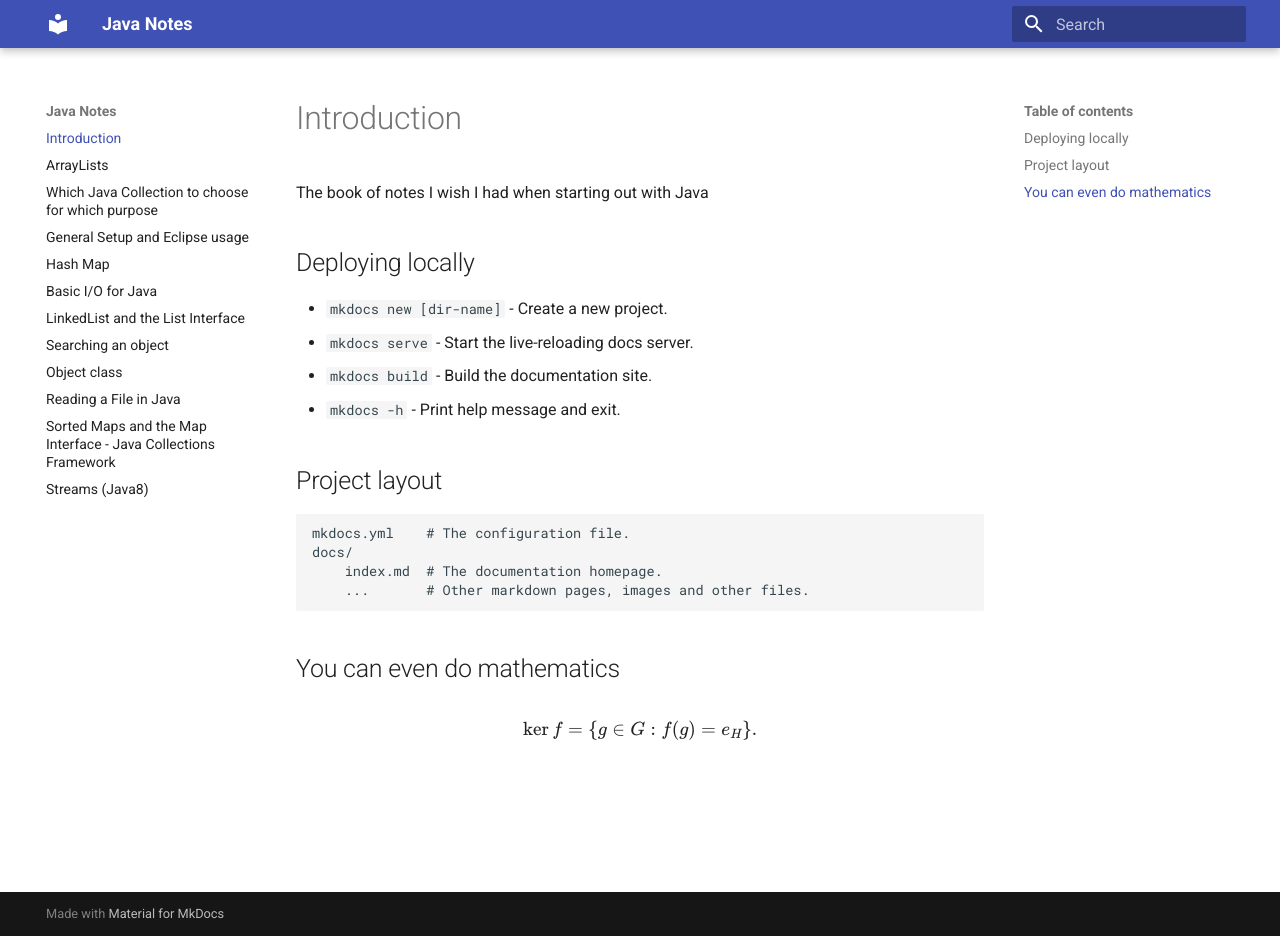
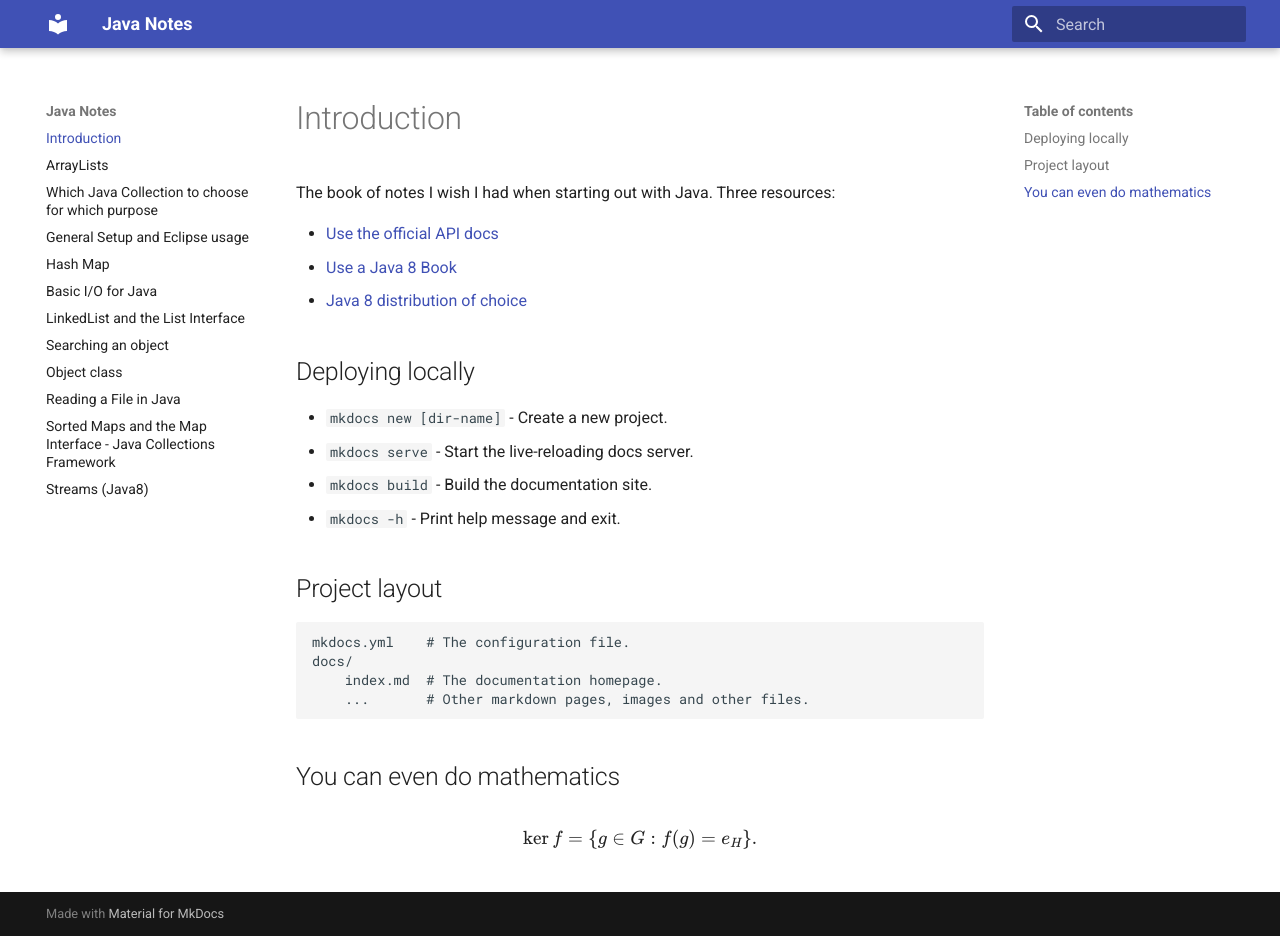
Before and after one commit to angelobattaglia/java_notes, an MkDocs documentation site: the page built from docs/index.md, in a window 1280 px wide and 936 px high. Built offline with MkDocs 1.6.1 and Material for MkDocs 9.7.7, drawn with Linux system fonts in a browser that asks for light colours.

Commit message:
Added some references

```diff
--- a/docs/index.md
+++ b/docs/index.md
@@ -1,6 +1,11 @@
 # Introduction
 
-The book of notes I wish I had when starting out with Java
+The book of notes I wish I had when starting out with Java.
+Three resources:
+
+- [Use the official API docs](https://docs.oracle.com/javase/8/docs/api/)
+- [Use a Java 8 Book]()
+- [Java 8 distribution of choice](https://docs.aws.amazon.com/corretto/latest/corretto-8-ug/downloads-list.html)
 
 ## Deploying locally
 
```
